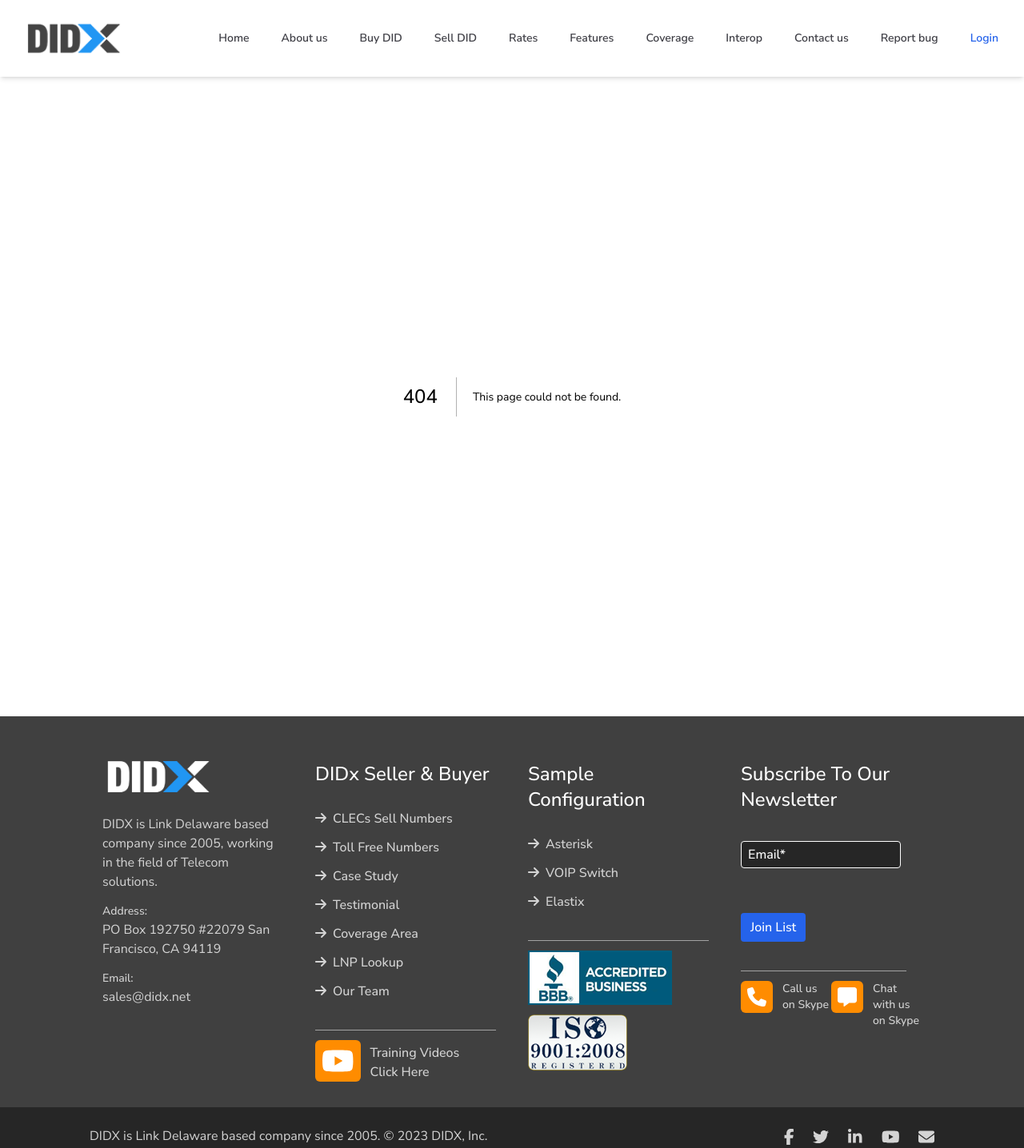
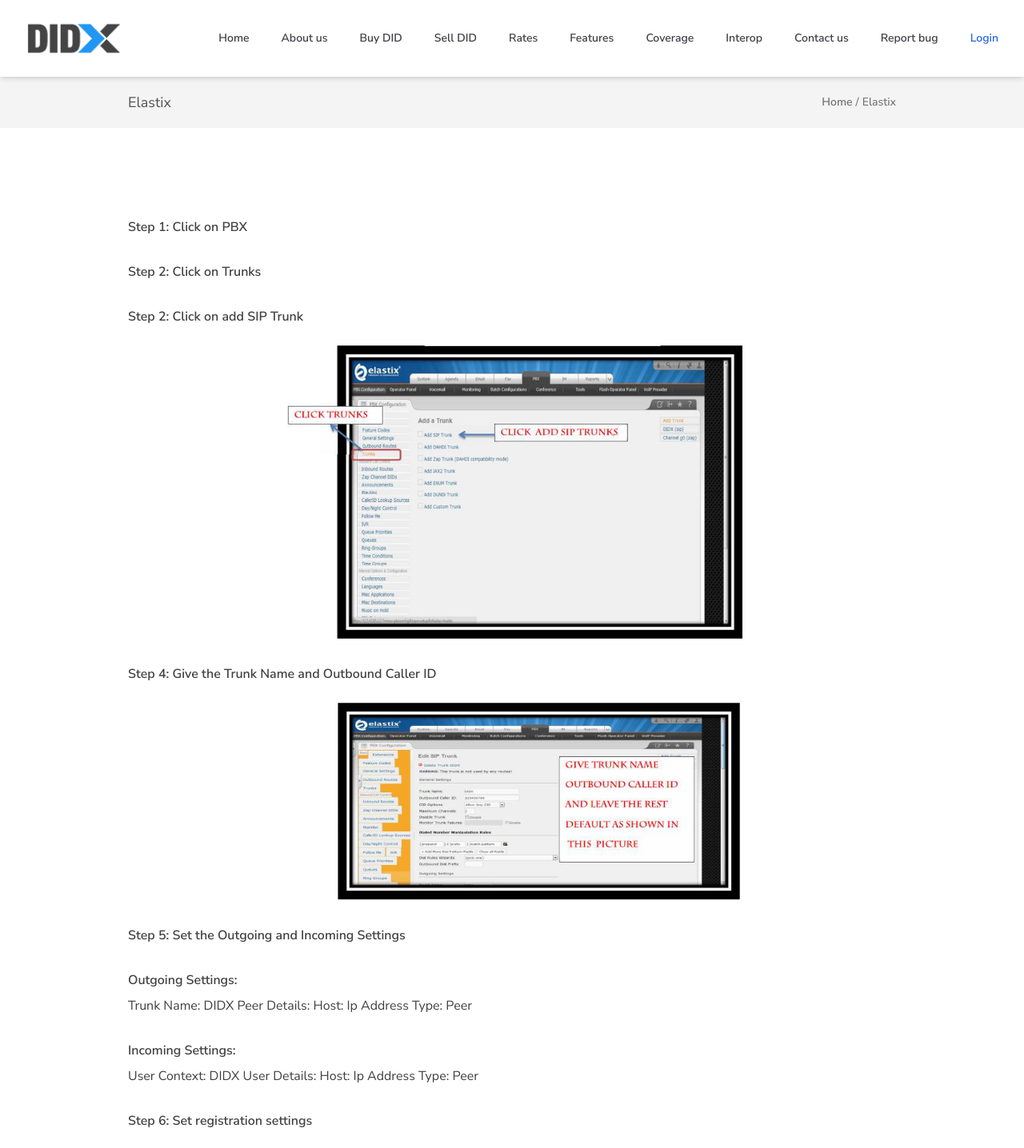
Before and after one commit to erdum/didx-nextjs-frontend, a Next.js app: page /elastix in a window 1280 px wide. Before the commit this address had no page. Shown: the top 1436 px of the page at 80% size. Built offline with nearby package versions, Linux system fonts and the light colour scheme.

Commit message:
Add elastix page implemented

```diff
--- /dev/null
+++ b/app/elastix/page.jsx
@@ -0,0 +1,66 @@
+import BreadCrumb from '../layout-components/breadCrumb'
+import { StandardPage, SmallHeading, Paragraph } from '../layout-components/standardPage'
+import Image from 'next/image'
+import step1Image from '../../public/elastix-page-banners/step1.jpg'
+import step2Image from '../../public/elastix-page-banners/step2.jpg'
+import step3Image from '../../public/elastix-page-banners/step3.jpg'
+import step4Image from '../../public/elastix-page-banners/step4.jpg'
+import step5Image from '../../public/elastix-page-banners/step5.jpg'
+import step6Image from '../../public/elastix-page-banners/step6.jpg'
+
+export const metadata = {
+	'title': 'Elastix | DIDX'
+}
+
+export default function Page() {
+	return (
+		<>
+			<BreadCrumb title={metadata.title} />
+			<StandardPage>
+				<section className="w-full">
+					<SmallHeading>
+						Step 1: Click on PBX
+					</SmallHeading>
+					<SmallHeading>
+						Step 2: Click on Trunks
+					</SmallHeading>
+					<SmallHeading>
+						Step 2: Click on add SIP Trunk
+					</SmallHeading>
+					<Image src={step1Image} className="mx-auto w-full my-6 sm:w-3/5"/>
+					<SmallHeading>
+						Step 4: Give the Trunk Name and Outbound Caller ID
+					</SmallHeading>
+					<Image src={step2Image} className="mx-auto w-full my-6 sm:w-3/5"/>
+					<SmallHeading>
+						Step 5: Set the Outgoing and Incoming Settings
+					</SmallHeading>
+					<SmallHeading>Outgoing Settings:</SmallHeading>
+					<Paragraph>
+						Trunk Name: DIDX
+						Peer Details:
+						Host: Ip Address
+						Type: Peer
+					</Paragraph>
+					<SmallHeading>Incoming Settings:</SmallHeading>
+					<Paragraph>
+						User Context: DIDX
+						User Details:
+						Host: Ip Address
+						Type: Peer
+					</Paragraph>
+					<SmallHeading>
+						Step 6: Set registration settings
+					</SmallHeading>
+					<Image src={step3Image} className="mx-auto w-full my-6 sm:w-3/5"/>
+					<SmallHeading>
+						Step 7: Click on Inbound routes
+					</SmallHeading>
+					<Image src={step4Image} className="mx-auto w-full my-6 sm:w-3/5"/>
+					<Image src={step5Image} className="mx-auto w-full my-6 sm:w-3/5"/>
+					<Image src={step6Image} className="mx-auto w-full my-6 sm:w-3/5"/>
+				</section>
+			</StandardPage>
+		</>
+	)
+}
```
